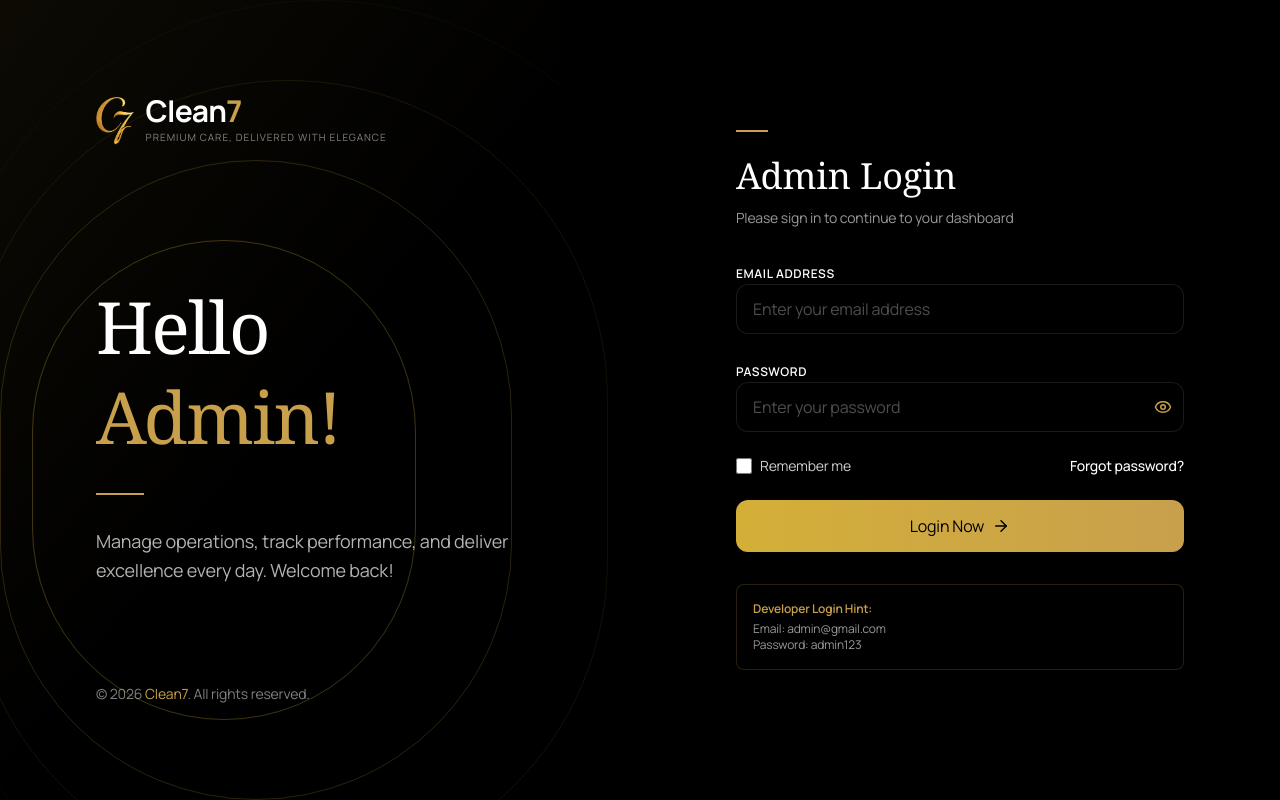
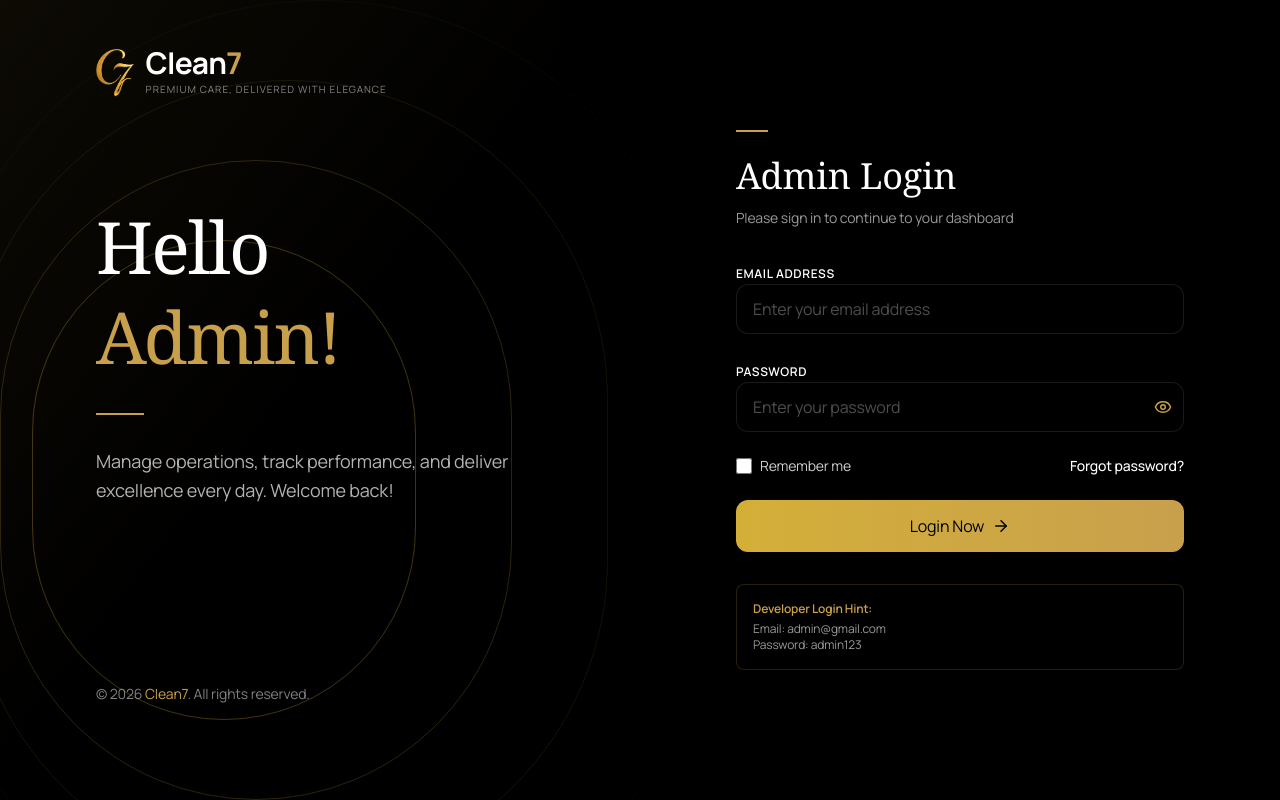
Before and after one commit to 2PieRadian/clean7-admin, a Next.js app: page /login in a window 1280 px wide. Built offline with nearby package versions, Linux system fonts and the light colour scheme.

Commit message:
Clean7 Login Admin

```diff
--- a/app/(auth)/login/page.tsx
+++ b/app/(auth)/login/page.tsx
@@ -5,7 +5,7 @@
   return (
     <div className="grid min-h-[100svh] w-full grid-cols-1 bg-black font-sans text-white md:grid-cols-2">
       {/* Left Column - Branding */}
-      <div className="relative hidden flex-col justify-between overflow-hidden bg-black p-8 md:flex md:p-16 lg:p-24">
+      <div className="relative hidden flex-col justify-between overflow-hidden bg-black px-8 pb-8 pt-6 md:flex md:px-16 md:pb-16 md:pt-10 lg:px-24 lg:pb-24 lg:pt-12">
         {/* Background Decorative Circles */}
         <div className="absolute -bottom-[20%] -left-[10%] h-[120%] w-[120%] rounded-full border border-white/5 opacity-50" />
         <div className="absolute -bottom-[10%] -left-[5%] h-[100%] w-[100%] rounded-full border border-[#D4AF37]/10" />
@@ -35,7 +35,7 @@
             </div>
           </div>
 
-          <div className="mt-16 max-w-md md:mt-32">
+          <div className="mt-12 max-w-md md:mt-24">
             <h1 className="text-5xl font-serif font-medium leading-tight tracking-tight text-white md:text-6xl lg:text-7xl">
               Hello
               <br />
```
